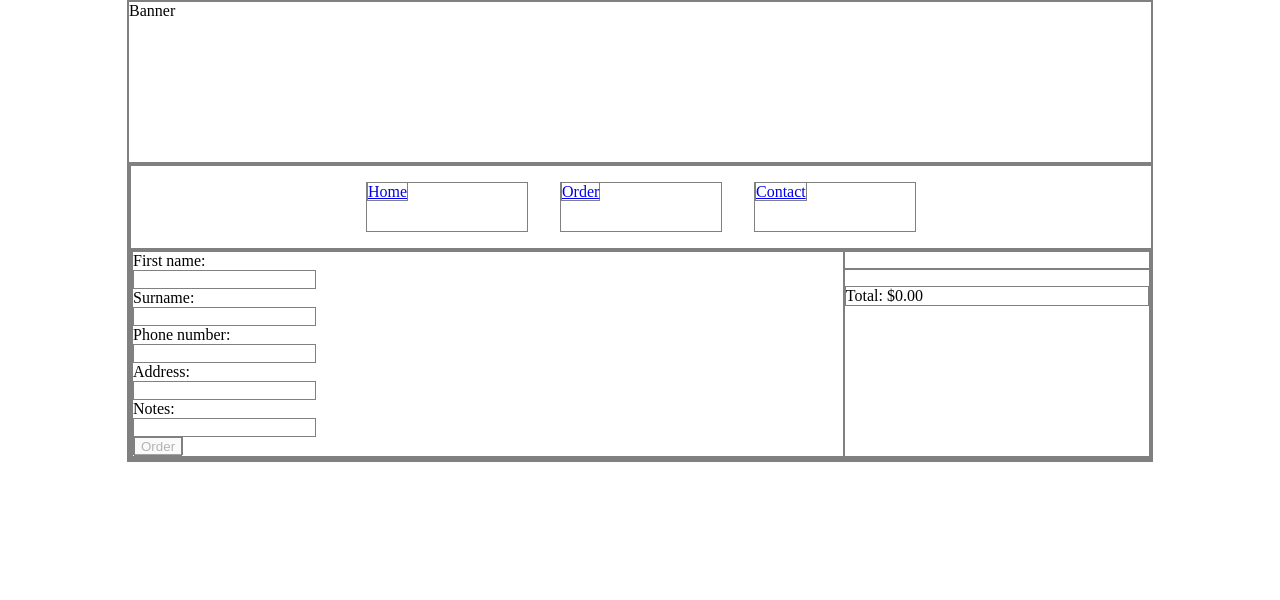
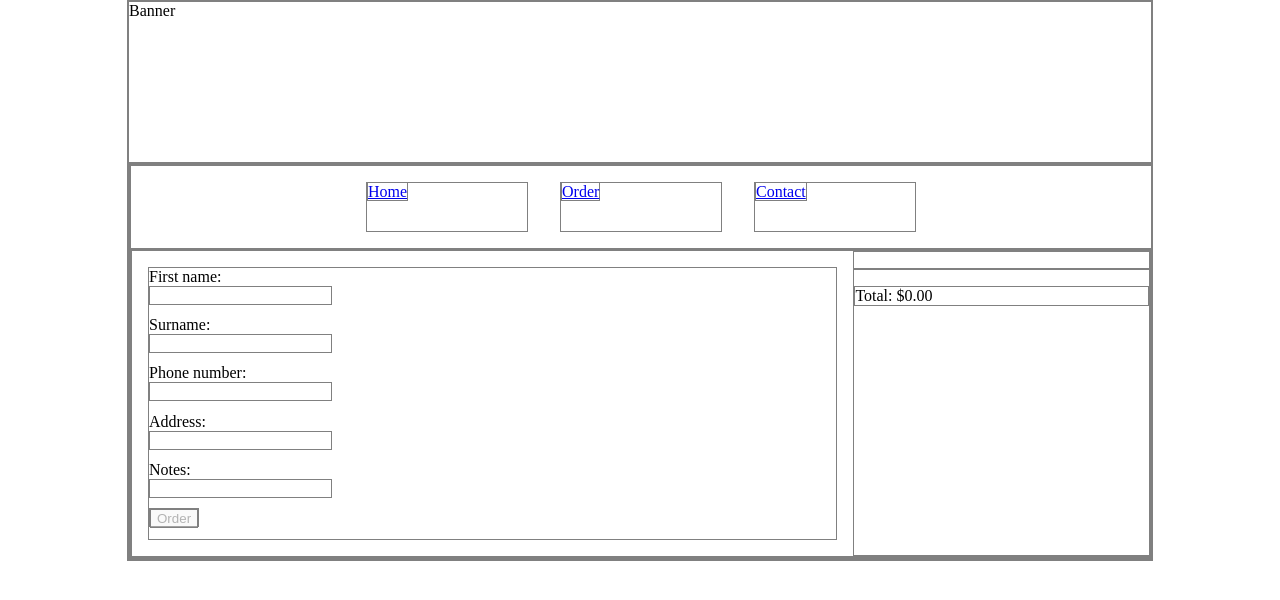
Before and after one commit to eliz-jum/angular-pizzeria, a website: page app/index.html in a window 1280 px wide. Both pictures are taken after a click on the link "Order". Drawn offline with Linux system fonts and the light colour scheme; no server answers.

Commit message:
add margins in Finalize order

```diff
--- a/app/css/styles.css
+++ b/app/css/styles.css
@@ -99,6 +99,12 @@ ul {
     width: 15%;
 }
 
+#orderForm {
+    margin: 1rem;
+}
+#orderForm input{
+    margin-bottom: 0.7rem;
+}
 #orderForm span {
 	color: red;
 }
```
